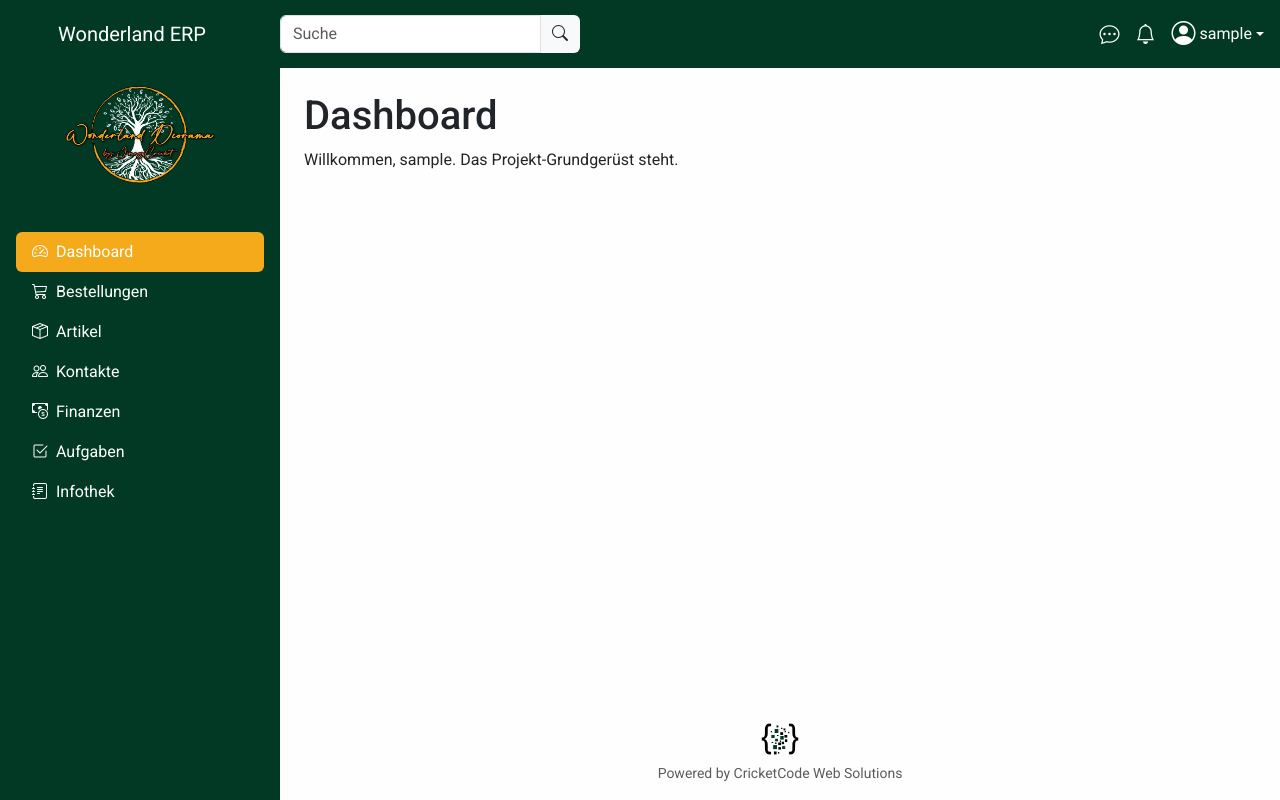
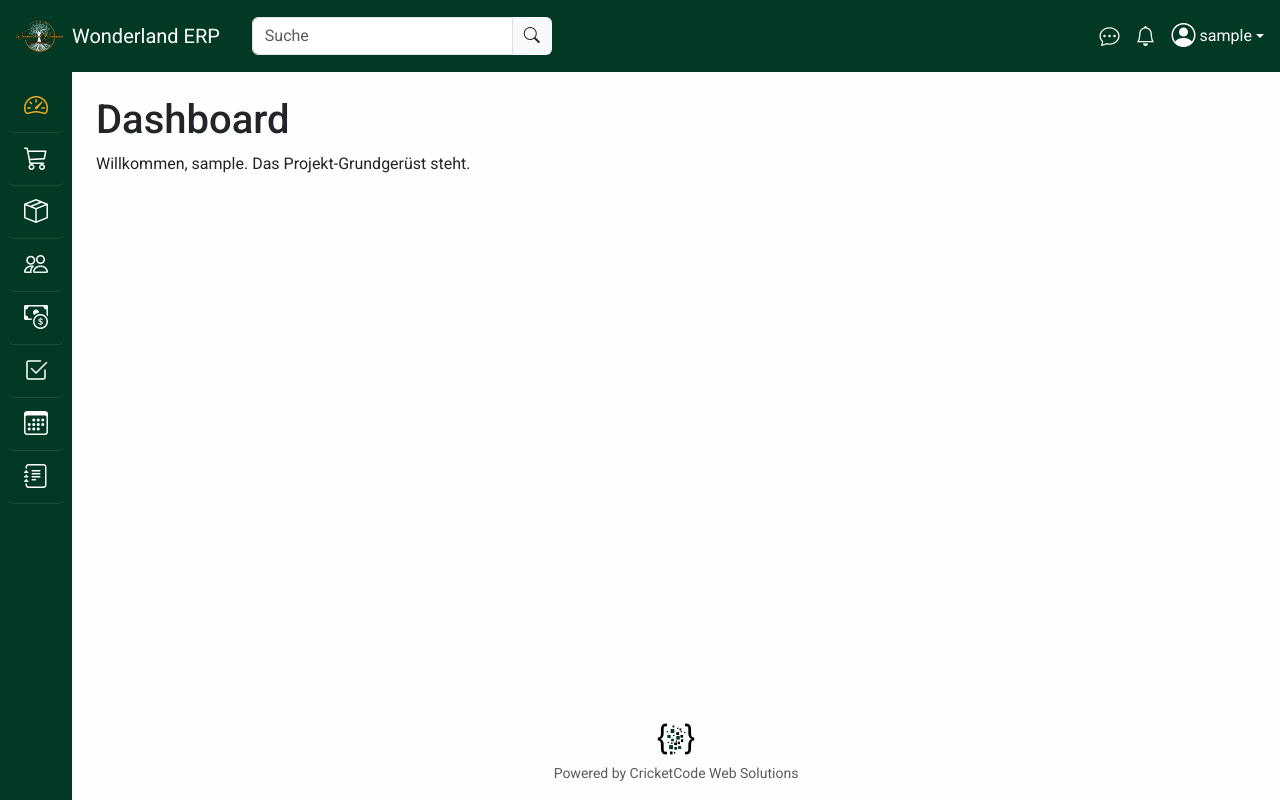
Before and after one commit to xXJimnyCricketXx/wonderland-erp, a Django app: page / in a window 1280 px wide. Run offline with Django 5.2, Linux system fonts and the light colour scheme; the visitor is signed in with stand-in values (Sample User, id 1).

Commit message:
Icon-Rail-Sidebar, Navbar-Logo, Banner im README

```diff
--- a/static/css/base.css
+++ b/static/css/base.css
@@ -3,6 +3,7 @@
     --brand-white: #FEFEFE;
     --brand-rust: #CF6C36;
     --brand-green: #013925;
+    --rail-size: 4.5rem;
 }
 
 html, body {
@@ -25,12 +26,21 @@ body {
     background-color: var(--brand-green);
 }
 
-/* Matches the sidebar's width so the search bar in the navbar lines up
-   flush with the sidebar's right edge, and the brand text can center
-   over the same width as the sidebar logo. */
+/* Navbar height and the desktop icon-rail sidebar width both key off the
+   same size, so the rail lines up as a square under the navbar. */
+.navbar {
+    min-height: var(--rail-size);
+}
+
+/* Sidebar is a roomy labeled drawer under 992px, and shrinks to a narrow
+   icon-only rail (tooltips instead of labels) at lg and up. */
+.sidebar-rail {
+    width: 280px;
+}
+
 @media (min-width: 992px) {
-    .navbar-brand-slot {
-        width: 280px;
+    .sidebar-rail {
+        width: var(--rail-size);
     }
 }
 
@@ -42,10 +52,24 @@ body {
     background-color: var(--brand-green) !important;
 }
 
-.sidebar .nav-link.active,
-.sidebar .nav-link:hover {
-    background-color: var(--brand-gold);
-    color: var(--brand-green);
+.sidebar .nav-link {
+    border-bottom: 1px solid rgba(255, 255, 255, .1);
+}
+
+.sidebar .nav-link i {
+    font-size: 24px;
+}
+
+/* nav-pills ships a blue active background via --bs-nav-pills-link-active-bg;
+   we only want the icon to change color, same as on hover. */
+.sidebar .nav-link.active {
+    background-color: transparent;
+    color: var(--brand-white);
+}
+
+.sidebar .nav-link.active i,
+.sidebar .nav-link:hover i {
+    color: var(--brand-gold);
 }
 
 .navbar .nav-link {
--- a/templates/base.html
+++ b/templates/base.html
@@ -16,14 +16,17 @@
 </head>
 <body>
     {% if user.is_authenticated %}
-    <nav class="navbar navbar-dark bg-brand ps-3 ps-lg-0 pe-3">
-        <div class="d-flex align-items-center justify-content-lg-center navbar-brand-slot">
+    <nav class="navbar navbar-dark bg-brand px-3">
+        <div class="d-flex align-items-center">
             <button type="button" class="btn btn-outline-light btn-sm me-3 d-lg-none" data-bs-toggle="offcanvas" data-bs-target="#sidebar" aria-controls="sidebar">
                 <i class="bi bi-list"></i>
             </button>
-            <span class="navbar-brand mb-0">Wonderland ERP</span>
+            <span class="navbar-brand mb-0 d-flex align-items-center">
+                <img src="{% static 'img/wd-logo.png' %}" alt="" height="32" class="me-2">
+                Wonderland ERP
+            </span>
         </div>
-        <form class="input-group d-none d-sm-flex me-3" style="max-width: 300px;" role="search">
+        <form class="input-group d-none d-sm-flex mx-3" style="max-width: 300px;" role="search">
             <input autocomplete="off" type="search" class="form-control" placeholder="Suche">
             <span class="input-group-text border-0"><i class="bi bi-search"></i></span>
         </form>
@@ -56,50 +59,52 @@
     {% endif %}
     <div class="d-flex app-shell">
         {% if user.is_authenticated %}
-        <div class="offcanvas-lg offcanvas-start text-white bg-brand sidebar" tabindex="-1" id="sidebar" aria-labelledby="sidebarLabel" style="width: 280px;">
+        <div class="offcanvas-lg offcanvas-start text-white bg-brand sidebar sidebar-rail" tabindex="-1" id="sidebar" aria-labelledby="sidebarLabel">
             <div class="offcanvas-header d-lg-none">
                 <span class="offcanvas-title text-white" id="sidebarLabel">Wonderland ERP</span>
                 <button type="button" class="btn-close btn-close-white" data-bs-dismiss="offcanvas" data-bs-target="#sidebar" aria-label="Close"></button>
             </div>
-            <div class="offcanvas-body d-flex flex-column p-3">
-                <div class="text-center mb-5">
-                    <img src="{% static 'img/wd-logo.png' %}" alt="Wonderland ERP" height="100">
-                </div>
+            <div class="offcanvas-body d-flex flex-column p-3 p-lg-2">
                 <ul class="nav nav-pills flex-column mb-auto">
                     {% url 'dashboard:home' as dashboard_url %}
                     <li class="nav-item">
-                        <a href="{{ dashboard_url }}" class="nav-link text-white{% if request.path == dashboard_url %} active{% endif %}">
-                            <i class="bi bi-speedometer2 me-2"></i>Dashboard
+                        <a href="{{ dashboard_url }}" class="nav-link d-flex align-items-center justify-content-lg-center text-white{% if request.path == dashboard_url %} active{% endif %}" title="Dashboard" data-bs-toggle="tooltip" data-bs-placement="right">
+                            <i class="bi bi-speedometer2"></i><span class="ms-2 d-lg-none">Dashboard</span>
                         </a>
                     </li>
                     <li class="nav-item">
-                        <a href="#" class="nav-link text-white">
-                            <i class="bi bi-cart3 me-2"></i>Bestellungen
+                        <a href="#" class="nav-link d-flex align-items-center justify-content-lg-center text-white" title="Bestellungen" data-bs-toggle="tooltip" data-bs-placement="right">
+                            <i class="bi bi-cart3"></i><span class="ms-2 d-lg-none">Bestellungen</span>
                         </a>
                     </li>
                     <li class="nav-item">
-                        <a href="#" class="nav-link text-white">
-                            <i class="bi bi-box-seam me-2"></i>Artikel
+                        <a href="#" class="nav-link d-flex align-items-center justify-content-lg-center text-white" title="Artikel" data-bs-toggle="tooltip" data-bs-placement="right">
+                            <i class="bi bi-box-seam"></i><span class="ms-2 d-lg-none">Artikel</span>
                         </a>
                     </li>
                     <li class="nav-item">
-                        <a href="#" class="nav-link text-white">
-                            <i class="bi bi-people me-2"></i>Kontakte
+                        <a href="#" class="nav-link d-flex align-items-center justify-content-lg-center text-white" title="Kontakte" data-bs-toggle="tooltip" data-bs-placement="right">
+                            <i class="bi bi-people"></i><span class="ms-2 d-lg-none">Kontakte</span>
                         </a>
                     </li>
                     <li class="nav-item">
-                        <a href="#" class="nav-link text-white">
-                            <i class="bi bi-cash-coin me-2"></i>Finanzen
+                        <a href="#" class="nav-link d-flex align-items-center justify-content-lg-center text-white" title="Finanzen" data-bs-toggle="tooltip" data-bs-placement="right">
+                            <i class="bi bi-cash-coin"></i><span class="ms-2 d-lg-none">Finanzen</span>
                         </a>
                     </li>
                     <li class="nav-item">
-                        <a href="#" class="nav-link text-white">
-                            <i class="bi bi-check2-square me-2"></i>Aufgaben
+                        <a href="#" class="nav-link d-flex align-items-center justify-content-lg-center text-white" title="Aufgaben" data-bs-toggle="tooltip" data-bs-placement="right">
+                            <i class="bi bi-check2-square"></i><span class="ms-2 d-lg-none">Aufgaben</span>
                         </a>
                     </li>
                     <li class="nav-item">
-                        <a href="#" class="nav-link text-white">
-                            <i class="bi bi-journal-text me-2"></i>Infothek
+                        <a href="#" class="nav-link d-flex align-items-center justify-content-lg-center text-white" title="Termine" data-bs-toggle="tooltip" data-bs-placement="right">
+                            <i class="bi bi-calendar3"></i><span class="ms-2 d-lg-none">Termine</span>
+                        </a>
+                    </li>
+                    <li class="nav-item">
+                        <a href="#" class="nav-link d-flex align-items-center justify-content-lg-center text-white" title="Infothek" data-bs-toggle="tooltip" data-bs-placement="right">
+                            <i class="bi bi-journal-text"></i><span class="ms-2 d-lg-none">Infothek</span>
                         </a>
                     </li>
                 </ul>
@@ -122,5 +127,12 @@
         </div>
     </div>
     <script src="https://cdn.jsdelivr.net/npm/bootstrap@5.3.3/dist/js/bootstrap.bundle.min.js"></script>
+    <script>
+        document.addEventListener('DOMContentLoaded', function () {
+            document.querySelectorAll('[data-bs-toggle="tooltip"]').forEach(function (el) {
+                new bootstrap.Tooltip(el);
+            });
+        });
+    </script>
 </body>
 </html>
```
Also changed, not shown: README.md.
